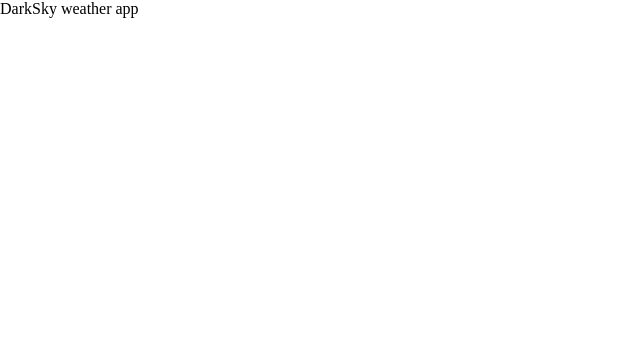
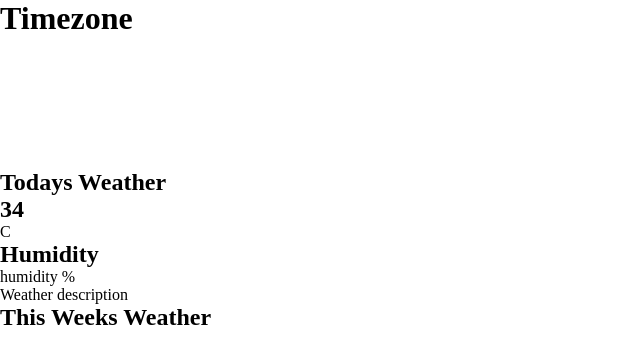
Before and after one commit to kimbah/uc3179194_11060_A2_APISketch, a plain HTML site: page index.html in a window 1280 px wide. Shown: the whole page, without its empty margins (0-640 px from the left). Drawn offline with nearby package versions, Linux system fonts and the light colour scheme.

Commit message:
Added html structure and moved script tags inside body

```diff
--- a/index.html
+++ b/index.html
@@ -9,9 +9,29 @@
         <link href="https://fonts.googleapis.com/css?family=Abel" rel="stylesheet" />
     </head>
     <body>
-        <p>DarkSky weather app</p>
+        <div id="image"></div>
+        <div class="location">
+            <h1 class="location-timezone">Timezone</h1>
+            <canvas class="icon" width="128" height="128"></canvas>
+        </div>
+        <div class="temperature">
+            <h2 class="daily">Todays Weather</h2>
+            <div id="temp" class="degree-section">
+                <h2 class="temperature-degree">34</h2>
+                <span>C</span>
+            </div>
+            <div class="humidity">
+                <h2 class="temperature-humidity">Humidity</h2>
+                <span>humidity</span>
+                <span>%</span>
+            </div>
+            <div class="temperature-description">Weather description</div>
+        </div>
+        <div id="daily">
+            <h2 class="weekly">This Weeks Weather</h2>
+            <table id="dailyForecast" width="100%"></table>
+        </div>
+        <script src="https://cdnjs.cloudflare.com/ajax/libs/axios/0.19.1/axios.min.js"></script>
         <script src="app.js"></script>
     </body>
-    <script src="https://cdnjs.cloudflare.com/ajax/libs/axios/0.19.1/axios.min.js"></script>
-    <script src="app.js"></script>
 </html>
```
Also changed, not shown: 1 other file.
